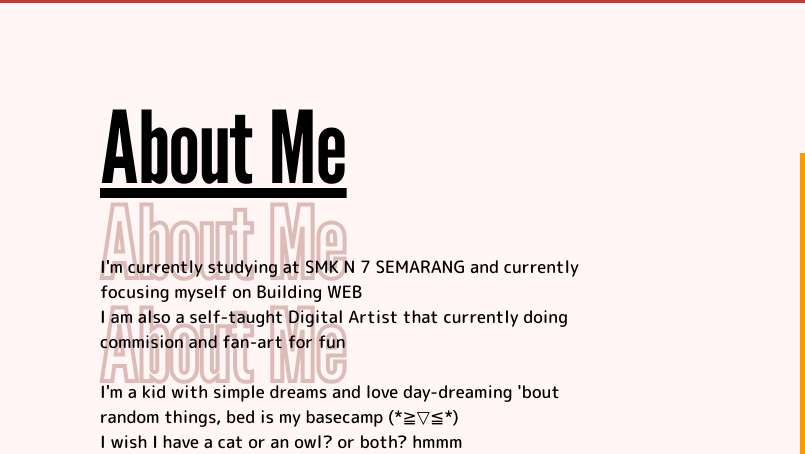
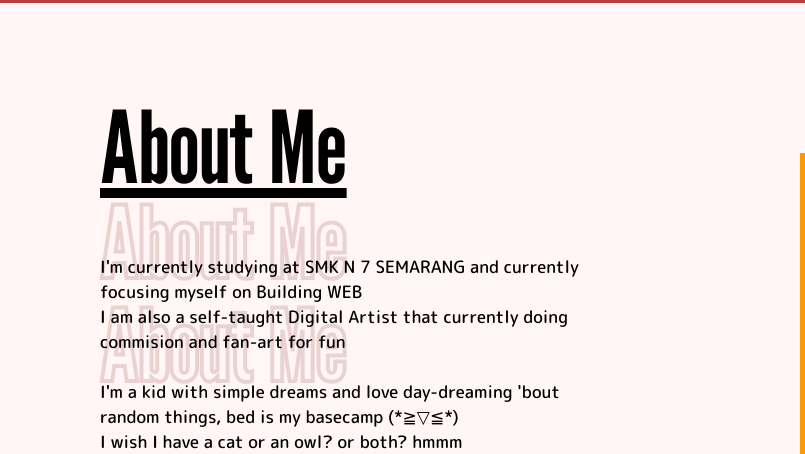
Before and after one commit to MeltNeeta/Personal-Branding-Audrey, a plain HTML site: page index.html in a window 1280 px wide. Shown: the part 869-1323 px from the top of the page, 0-805 px from the left. Drawn offline with nearby package versions, Linux system fonts and the light colour scheme.

Commit message:
skills done

```diff
--- a/index.css
+++ b/index.css
@@ -208,7 +208,7 @@ header {
     color: var(--white2);
     -webkit-text-stroke: 4px var(--gray-red);
     margin-top: -100px;
-    opacity: 0.5;
+    opacity: 0.3;
 }
 
 .aboutme-left .aboutme-desc {
--- a/index.html
+++ b/index.html
@@ -251,5 +251,9 @@
 </section>
 <!--Skills end-->
 
+<footer>
+
+
+</footer>
 </body>
 </html>
```
